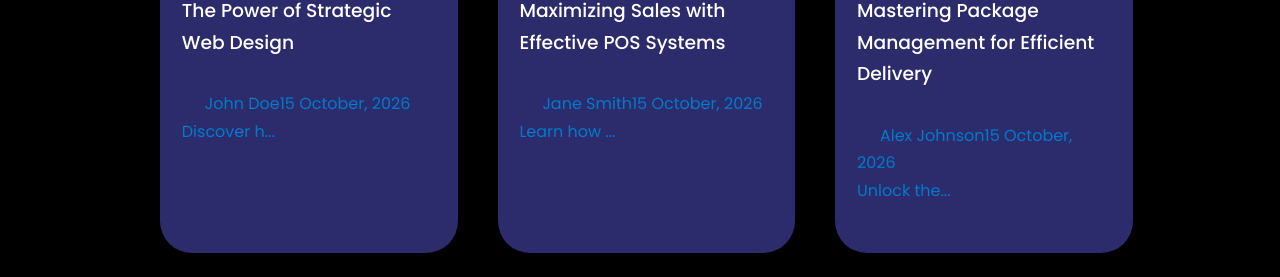
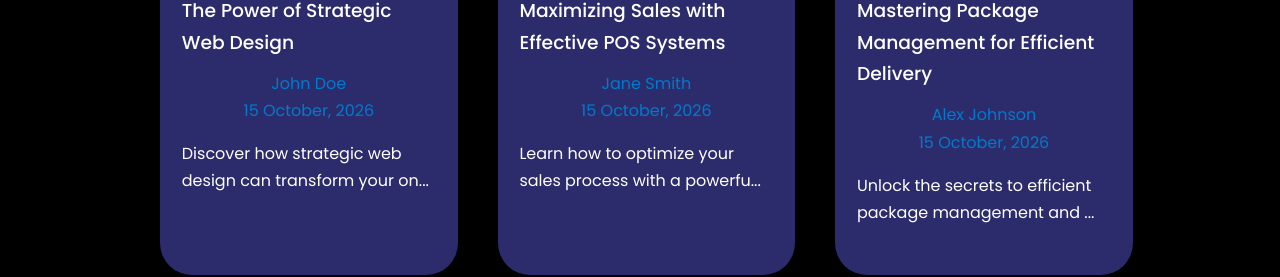
Before and after one commit to sahedalways/React---Portfolio-App-, a React (Create React App) app: page /blogs in a window 1280 px wide. Shown: the part 423-700 px from the top of the page. Built offline with nearby package versions, Linux system fonts and the light colour scheme.

Commit message:
fixed blog box ui

```diff
--- a/src/Components/Blog/Blog.jsx
+++ b/src/Components/Blog/Blog.jsx
@@ -35,16 +35,18 @@ const Blog = () => {
 
       <div className="container blog__container">
         {blogs.slice(0, 3).map(({ id, image, title, desc, author, date }) => {
-          const truncatedDesc = desc.length > 10 ? desc.slice(0, 10) + "..." : desc;
+          const truncatedDesc = desc.length > 55 ? desc.slice(0, 55) + "..." : desc;
           return (
             <article key={id} data-aos="slide-left" className="blog__item">
               <div className="blog__item__image">
                 <img src={image} alt={title} />
-                <h3>{title}</h3>
+                <h3 className="blog_title">{title}</h3>
                 <Link to={`blog-details/${id}`}>
                   <h4 className="view__Details">View Details</h4>
+                  <div className="blog_sub_info">
                   <span className="blog_author">{author}</span>
                   <span className="blog_date">{date}</span>
+                  </div>
                   <p className="blog_desc">{truncatedDesc}</p>
                 </Link>
               </div>
--- a/src/Components/Blog/BlogData.js
+++ b/src/Components/Blog/BlogData.js
@@ -1,7 +1,7 @@
 export const allBlogs = [
   {
     "id": 1,
-    "image": "https://example.com/blog1.jpg",
+    "image": "https://cdn.pixabay.com/photo/2015/04/23/22/00/tree-736885_640.jpg",
     "title": "The Power of Strategic Web Design",
     "desc": "Discover how strategic web design can transform your online presence and drive success for your business.",
     "author": "John Doe",
@@ -9,7 +9,7 @@ export const allBlogs = [
   },
   {
     "id": 2,
-    "image": "https://example.com/blog2.jpg",
+    "image": "https://cdn.pixabay.com/photo/2015/04/23/22/00/tree-736885_640.jpg",
     "title": "Maximizing Sales with Effective POS Systems",
     "desc": "Learn how to optimize your sales process with a powerful Point of Sale (POS) system and boost your revenue.",
     "author": "Jane Smith",
@@ -17,7 +17,7 @@ export const allBlogs = [
   },
   {
     "id": 3,
-    "image": "https://example.com/blog3.jpg",
+    "image": "https://cdn.pixabay.com/photo/2015/04/23/22/00/tree-736885_640.jpg",
     "title": "Mastering Package Management for Efficient Delivery",
     "desc": "Unlock the secrets to efficient package management and streamline your delivery process for maximum efficiency.",
     "author": "Alex Johnson",
--- a/src/Components/Blog/SeeMoreBlogs.jsx
+++ b/src/Components/Blog/SeeMoreBlogs.jsx
@@ -18,16 +18,18 @@ const SeeMoreBlogs = () => {
 
         <div className="container blog__container">
           {blogs.map(({ id, image, title, desc, author, date }) => {
-          const truncatedDesc = desc.length > 10 ? desc.slice(0, 10) + "..." : desc;
+          const truncatedDesc = desc.length > 55 ? desc.slice(0, 55) + "..." : desc;
             return (
               <article key={id} data-aos="slide-left" className="blog__item">
-              <div className="blog__item__image">
+            <div className="blog__item__image">
                 <img src={image} alt={title} />
-                <h3>{title}</h3>
+                <h3 className="blog_title">{title}</h3>
                 <Link to={`blog-details/${id}`}>
                   <h4 className="view__Details">View Details</h4>
+                  <div className="blog_sub_info">
                   <span className="blog_author">{author}</span>
                   <span className="blog_date">{date}</span>
+                  </div>
                   <p className="blog_desc">{truncatedDesc}</p>
                 </Link>
               </div>
--- a/src/Components/Blog/blog.css
+++ b/src/Components/Blog/blog.css
@@ -13,7 +13,7 @@
   animation: animate 1s ease-in;
 }
 
-.blog__item:hover {
+.blog__container:hover {
   border-color: var(--color-primary-variant);
   background: transparent;
 }
@@ -51,10 +51,10 @@
 
 .blog__item__image h4 {
   left: 0;
-  top: 1rem;
+  top: 0rem;
   opacity: 0;
   width: 100%;
-  height: 47%;
+  height: 100%;
   border-radius: 2rem;
   display: flex;
   color: var(--color-white);
@@ -68,6 +68,22 @@
 
 .blog__item__image:hover h4 {
   opacity: 1;
+}
+
+.blog_title{
+  margin-bottom: -1rem !important;
+}
+
+.blog_sub_info{
+  display: flex;
+  flex-direction: column;
+  justify-content: center;
+  align-items: center;
+  margin-bottom: 1rem;
+}
+
+.blog_desc{
+  color: var(--color-white);
 }
 
 @keyframes animate {
@@ -85,6 +101,8 @@
   justify-content: center;
   margin-top: 3rem;
 }
+
+
 
 /*Media queries for MEDIUM DEVICES ----->>> */
 @media screen and (max-width: 1024px) {
--- a/src/Components/Portfolio/portfolio.css
+++ b/src/Components/Portfolio/portfolio.css
@@ -51,10 +51,10 @@
 
 .portfolio__item__image h4 {
   left: 0;
-  top: 1rem;
+  top: 0rem;
   opacity: 0;
   width: 100%;
-  height: 47%;
+  height: 100%;
   border-radius: 2rem;
   display: flex;
   color: var(--color-white);
```
Also changed, not shown: 1 other file (tests, documents, lock files or other folders).
